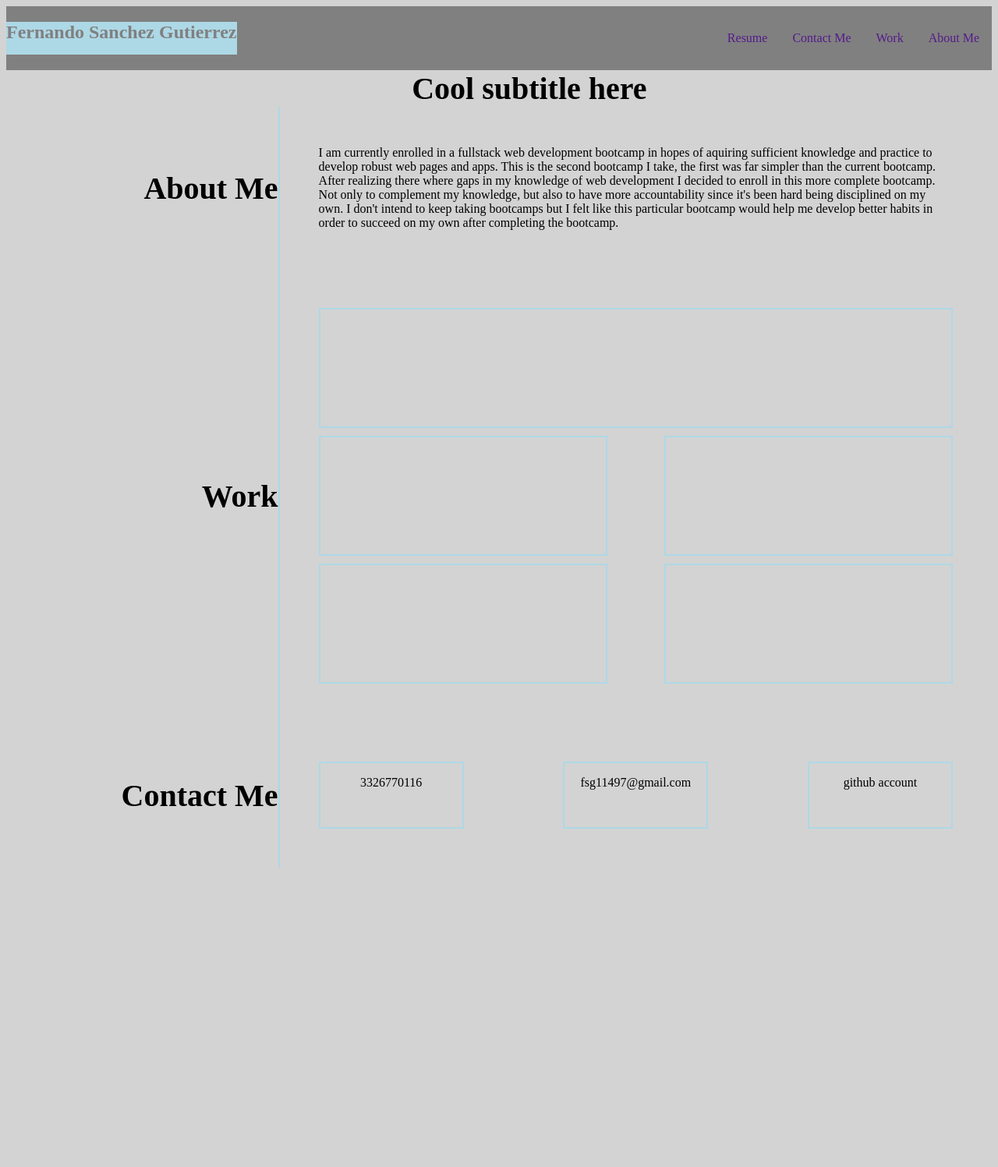
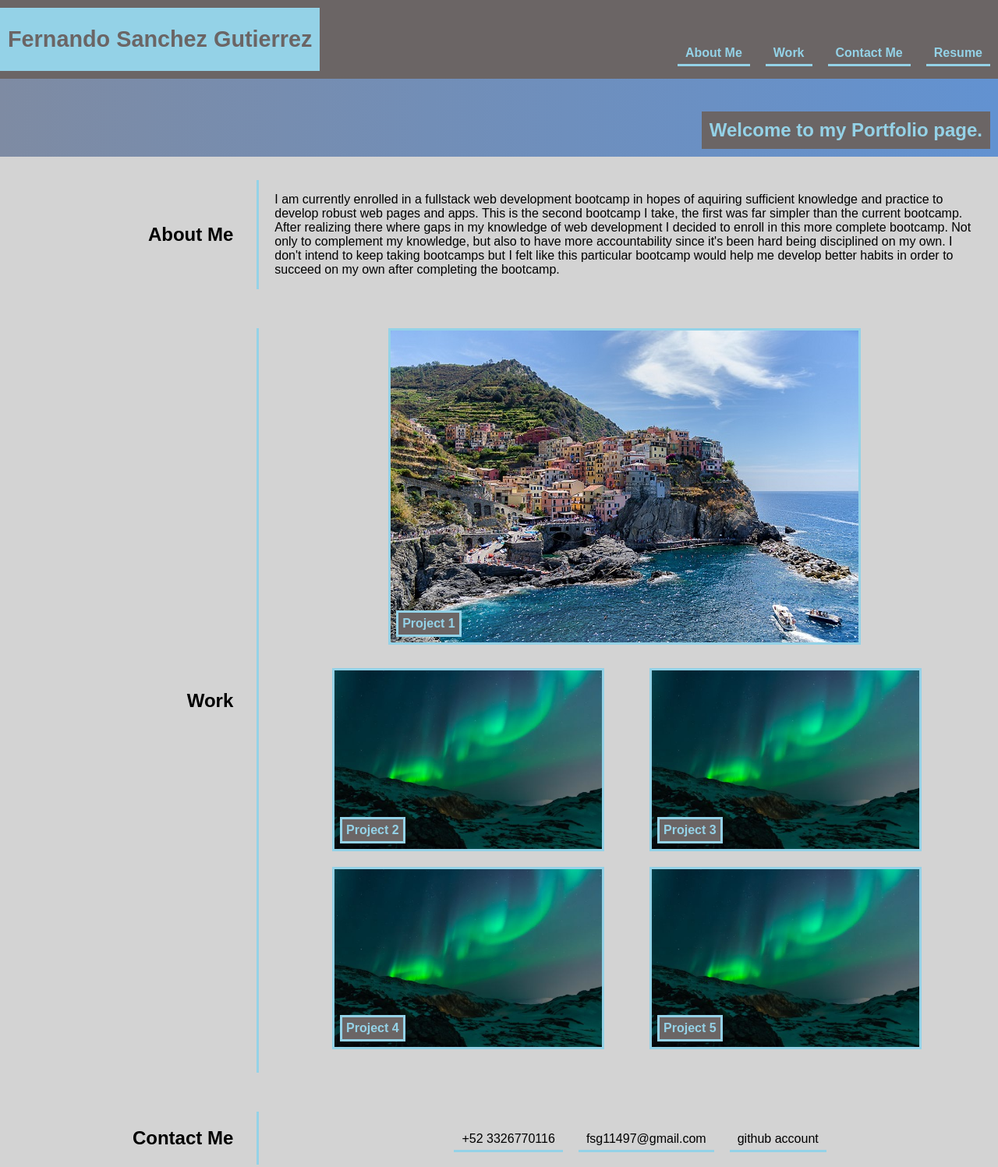
Before and after one commit to Fer-117/Portfolio_Page, a plain HTML site: page index.html in a window 1280 px wide. Shown: the whole page at 78% size. Before the commit the page ends 1121 px from the top, so only its background shows below. Drawn offline with Linux system fonts and the light colour scheme.

Commit message:
changes to the week 2 challenge

```diff
--- a/Assets/styles.css
+++ b/Assets/styles.css
@@ -1,107 +1,166 @@
-body{
-    background-color: lightgray;
+:root {
+    --darkGray: rgb(107, 101, 101);
+    --lightBlue: rgb(148, 210, 231);
 }
 
-/********** Head ************/
-
-
-nav {
-    display: flex;
-    color: red;
-    background-color: gray;
+body{
+    margin: auto;
+    padding: auto;
+    background-color: lightgray;
+    font-family: Arial, Helvetica, sans-serif
 }
 
-h1 {
-    margin-right: auto;
-    background-color: lightblue;
-    color: gray;
+                    /********** Header ************/
+header{
+    margin: auto;
+    padding: auto;
+}
+.navBar {
+    display: flex;
+    background-color: var(--darkGray);
+    font-weight: bold;
+    margin: auto;
+    padding: auto;
+}
+.name {
+    background-color: var(--lightBlue);
+    color: var(--darkGray);
+    align-self: flex-start;
+    font-size: 120%;
+    margin: 10px 0;
+    padding: 0 10px;
+}
+.menu{
+    display: flex;
+    flex: auto;
+    justify-content: flex-end;
+    align-items: flex-end;
+
+    /* margin: auto 10px auto auto; */
+}
+.menu ul {
+    display: flex;
+    align-items: flex-end;
+}
+li {
+    flex-grow: 1;
+    list-style-type: none;
+    border-bottom: 3px solid var(--lightBlue);
+    margin: 0 10px;
+    padding: 10px;
+    padding-bottom: 5px;
+  }
+li a {
+    text-align: center;
+    text-decoration: none;
+    color: var(--lightBlue);
+}
+li:hover {
+    background-color: rgb(160, 151, 151);
 }
 
-nav ul{
-    margin-left: auto;
-}
-
-li {
-    float: right;
-    list-style-type: none;
-  }
-
-li a {
-    display: inline-block;
-    text-align: center;
-    padding: 16px;
-    text-decoration: none;
-}
-
-li a:hover {
-    background-color: #111111;
-}
-
+                    /* subtitle */
 .subtitle{
     display: flex;
-    background-image: url();
+    background-image: linear-gradient(to right, rgb(126, 139, 163) , rgb(98, 146, 209));
+    height: 100px;
+    margin: auto;
+    justify-content: flex-end;
+    align-items: flex-end;
 }
 
 .subtitle h2{
-    justify-content: flex-end;
+    background-color: var(--darkGray);
+    color: var(--lightBlue);
+    font-size: 150%;
+    margin: 10px;
+    padding: 10px;
 }
 
-/********** Body ************/
-section {
+                    /********** Main ************/
+main{
+    display: block;
+}
+                    /*section Containers*/
+.sectionContainer{
     display: flex;
-    justify-content: flex-end;
+    justify-content: space-evenly;
+    margin: 10px;
+    padding: 10px;
+    max-width: 100%;
+}
+.sectionTitle{
+    align-self: flex-start;
+    flex: 1;
+    align-self: center;
+}
+.sectionTitle h2{
+    text-align: right;
+    margin: 10px;
+    padding: 10px;
+}
+.sectionContent{
+    display: flex;
+    flex: auto;
+    justify-content: space-evenly;
+    flex-wrap: nowrap;
+    flex-direction: column;
+    align-items: center;
+    flex: 3;
+    align-self: flex-end;
+    margin: 10px;
+    padding-left: 20px;
+    border-left: 3px solid var(--lightBlue);
+}
+                    /*  body images */
+.mainImageCont{
+    display: flex;
+    flex: auto;
+    max-width: 100%;
+    margin: 0px;
+    padding: 0px;
+}
+.mainImageCont img{
+    max-width: 100%;
+    height: auto;
     margin: auto;
     padding: auto;
-
+    border: 3px solid var(--lightBlue);
 }
-
-section h2{
+.projects{
     display: flex;
+    flex: auto;
+    flex-wrap: wrap;
+    justify-content: space-evenly;
+    align-items: center;
+    max-width: 100%;
+    margin: 10px;
+    padding: 10px;
+}
+.projects div{
+    display: flex;
+    max-width: 40%;
+    height: auto;
+    margin: 10px;
+    padding: auto;
+}
+.projects div img{
+    max-width: 100%;
+    height: auto;
     margin: auto;
     padding: auto;
-    width: 30%;
-    justify-content: flex-end;
-    font-size: 250%;
+    border: 3px solid var(--lightBlue);
 }
-section p, section ul {
-    margin: auto;
-    padding: 50px;
-    width: 70%;
-    border-left: 2px solid lightblue;
+.label{
+    align-self: flex-end;
+    justify-self: flex-start;
+    position: absolute;
+    background-color: var(--darkGray);
+    color: var(--lightBlue);
+    font-weight: bold;
+    border: 3px solid var(--lightBlue);
+    margin-bottom: 10px;
+    margin-left: 10px;
+    padding: 5px;
 }
-
-section ul {
-    display: flex;
-    justify-content: space-between;
-    flex-wrap: wrap;
-    gap: 10px;
-}
-
-.mainImage {
-    justify-content: center;
-    width: 100%;
-}
-
-/* img {
-    border: 2px solid lightblue;
-} */
-
-section ul li{
-    width: 45%;
-    height: 150px;
-    border: 2px solid lightblue;
-}
-
-/********** Footer ************/
-
-
-.contactInfo li {
-    justify-content: center;
-    list-style-type: none;
-    display: inline-block;
-    text-align: center;
-    padding: 16px;
-    text-decoration: none;
-    width: 150px;
-    height: 50px;
-}
+                    /********** Footer ************/
--- a/index.html
+++ b/index.html
@@ -9,28 +9,34 @@
 </head>
 
 <body>
-    <head>
-        <nav>
+    <header>
+        <nav class="navBar">
+            <div class="name">
                 <h1>Fernando Sanchez Gutierrez</h1>
+            </div>
+            <div class="menu">
                 <ul>
-                <li><a href="">About Me</a></li>
-                <li><a href="">Work</a></li>
-                <li><a href="">Contact Me</a></li>
+                    <li><a href="#aboutMe">About Me</a></li>
+                    <li><a href="#work">Work</a></li>
+                    <li><a href="#contactMe">Contact Me</a></li>
                     <li><a href="">Resume</a></li>
                 </ul>
+            </div>
         </nav>
         <section class="subtitle">
-            <h2>Cool subtitle here</h2>
+            <h2>Welcome to my Portfolio page.</h2>
         </section>
-    </head>
+    </header>
 
     <main>
+        <section class="sectionContainer">
+            <div class="sectionTitle">
+                <h2 id="aboutMe">About Me</h2>
+            </div>
 
-        <section class="aboutMe">
-
-            <h2>About Me</h2>
-
-            <p>I am currently enrolled in a fullstack web development bootcamp in hopes of aquiring sufficient
+            <div class="sectionContent">
+                <p>
+                    I am currently enrolled in a fullstack web development bootcamp in hopes of aquiring sufficient
                     knowledge and practice to develop robust web pages and apps. This is the second bootcamp I take, the first
                     was far simpler than the current bootcamp. After realizing there where gaps in my knowledge of web development
                     I decided to enroll in this more complete bootcamp. Not only to complement my knowledge, but also to have
@@ -38,41 +44,55 @@
                     but I felt like this particular bootcamp would help me develop better habits in order to succeed on my own
                     after completing the bootcamp.
                 </p>
+            </div>
         </section>
 
-        <section class="Work">
+        <section class="sectionContainer">
+            <div class="sectionTitle">
+                <h2>Work</h2>
+            </div>
 
-            <h2>Work</h2>
+            <div id="work" class="sectionContent">
+                <div class="mainImageCont">
+                    <p class="label">Project 1</p>
+                    <img src="/Assets/img/img_5terre.jpg" alt="">
+                </div>
+                <div class="projects">
+                    <div>
 
-            <ul>
-                <li class="mainImage">
-                    <img src="" alt="">
-                </li>
-                <li>
-                    <img src="" alt="">
-                </li>
-                <li>
-                    <img src="" alt="">
-                </li>
-                <li>
-                    <img src="" alt="">
-                </li>
-                <li>
-                    <img src="" alt="">
-                </li>
-            </ul>
+                        <img src="/Assets/img/lights600x400.jpg" alt="">
+                        <p class="label">Project 2</p>
+
+                    </div>
+                    <div>
+                        <p class="label">Project 3</p>
+                        <img src="/Assets/img/lights600x400.jpg" alt="">
+                    </div>
+                    <div>
+                        <p class="label">Project 4</p>
+                        <img src="/Assets/img/lights600x400.jpg" alt="">
+                    </div>
+                    <div>
+                        <p class="label">Project 5</p>
+                        <img src="/Assets/img/lights600x400.jpg" alt="">
+                    </div>
+                </div>
+
+            </div>
         </section>
     </main>
 
-    <footer>
-        <section>
-            <h2>Contact Me</h2>
-            <ul class="contactInfo">
-                <li>3326770116</li>
+    <footer class="sectionContainer">
+        <div class="sectionTitle">
+            <h2 id="contactMe">Contact Me</h2>
+        </div>
+        <div class="sectionContent">
+            <ul class="menu contactMenu">
+                <li>+52 3326770116</li>
                 <li>fsg11497@gmail.com</li>
                 <li>github account</li>
             </ul>
-        </section>
+        </div>
     </footer>
 </body>
 </html>
```
Also changed, not shown: Assets/img/img_5terre.jpg (added), Assets/img/lights600x400.jpg (added). Lines whose indentation alone changed are shown as unchanged.
